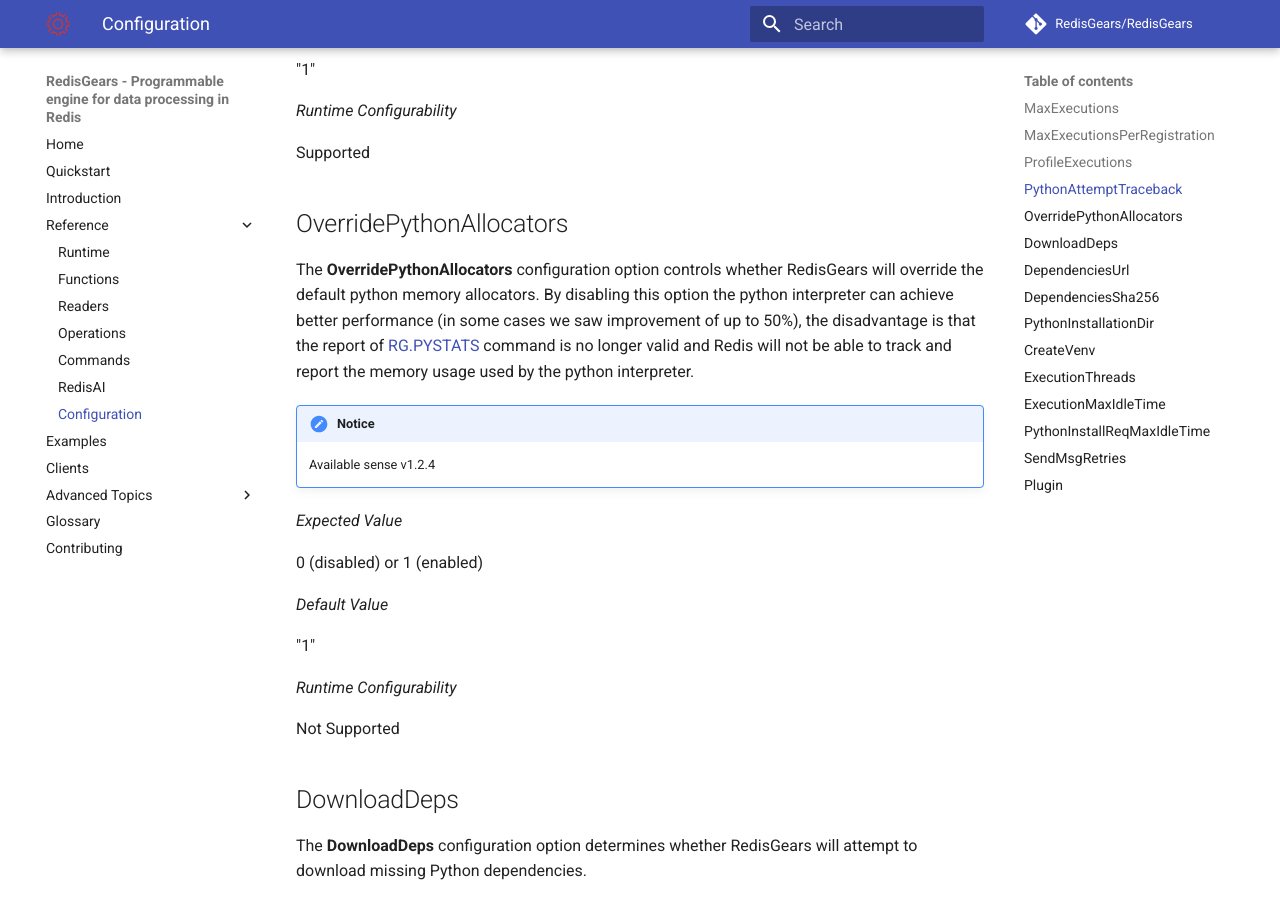
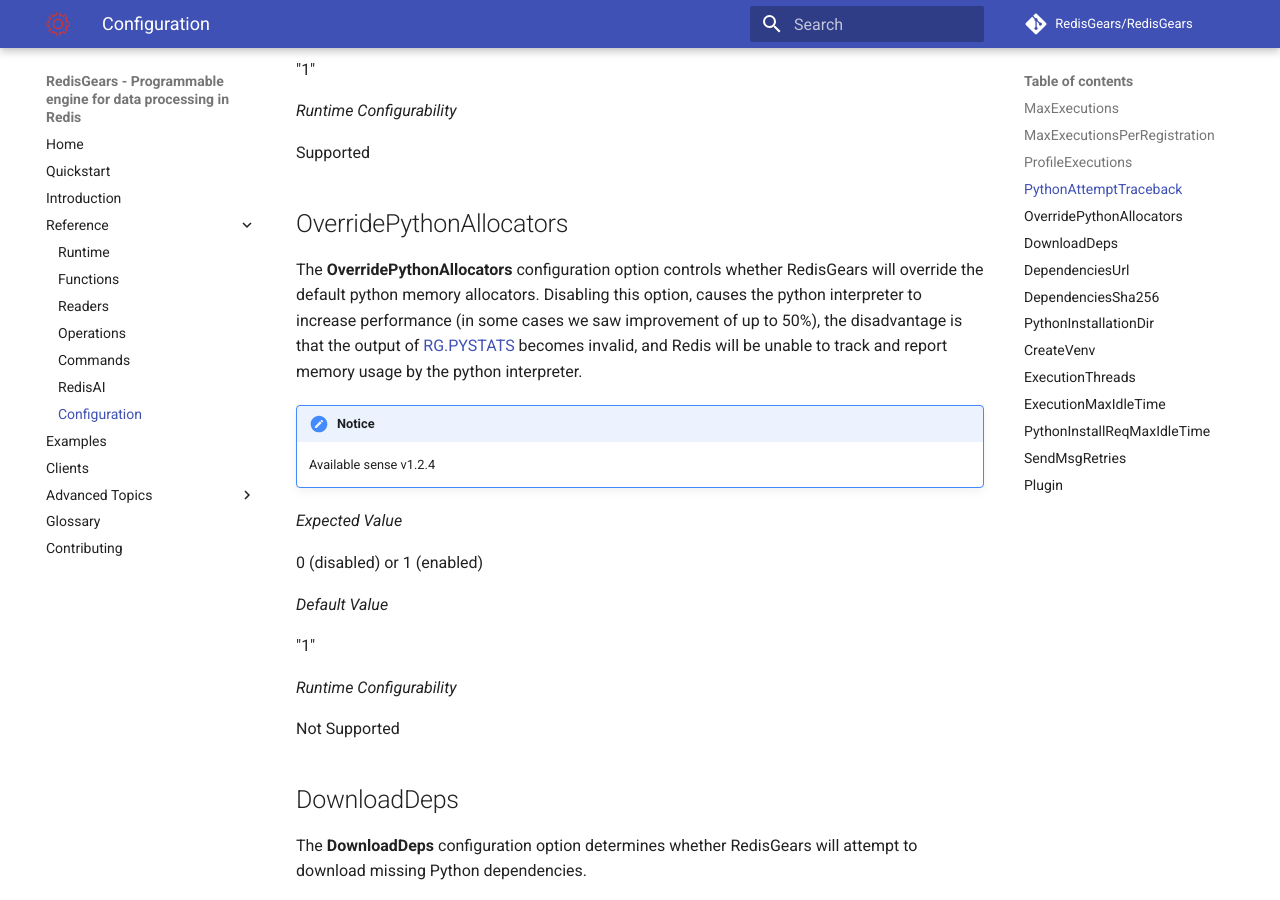
Before and after one commit to RedisGears/RedisGears, an MkDocs documentation site: the page built from docs/configuration.md, in a window 1280 px wide and 900 px high, scrolled down 3044 px. Built offline with MkDocs 1.6.1 and Material for MkDocs 9.7.7, drawn with Linux system fonts in a browser that asks for light colours; comment, search, counter and statistics services are not loaded.

Commit message:
review fixes

```diff
--- a/docs/configuration.md
+++ b/docs/configuration.md
@@ -120,7 +120,7 @@
 Supported
 
 ## OverridePythonAllocators
-The **OverridePythonAllocators** configuration option controls whether RedisGears will override the default python memory allocators. By disabling this option the python interpreter can achieve better performance (in some cases we saw improvement of up to 50%), the disadvantage is that the report of [RG.PYSTATS](commands.md#rgpystats) command is no longer valid and Redis will not be able to track and report the memory usage used by the python interpreter.
+The **OverridePythonAllocators** configuration option controls whether RedisGears will override the default python memory allocators. Disabling this option, causes the python interpreter to increase performance (in some cases we saw improvement of up to 50%), the disadvantage is that the output of [RG.PYSTATS](commands.md#rgpystats) becomes invalid, and Redis will be unable to track and report memory usage by the python interpreter.
 
 !!! important "Notice"
     Available sense v1.2.4
```
